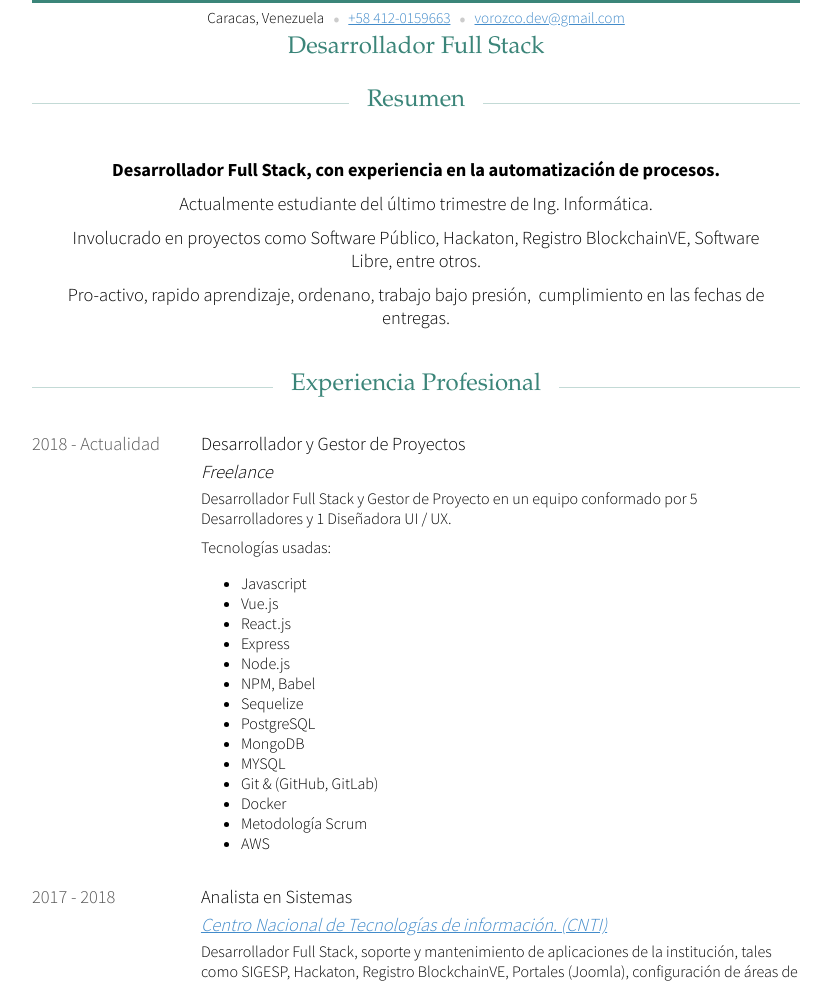
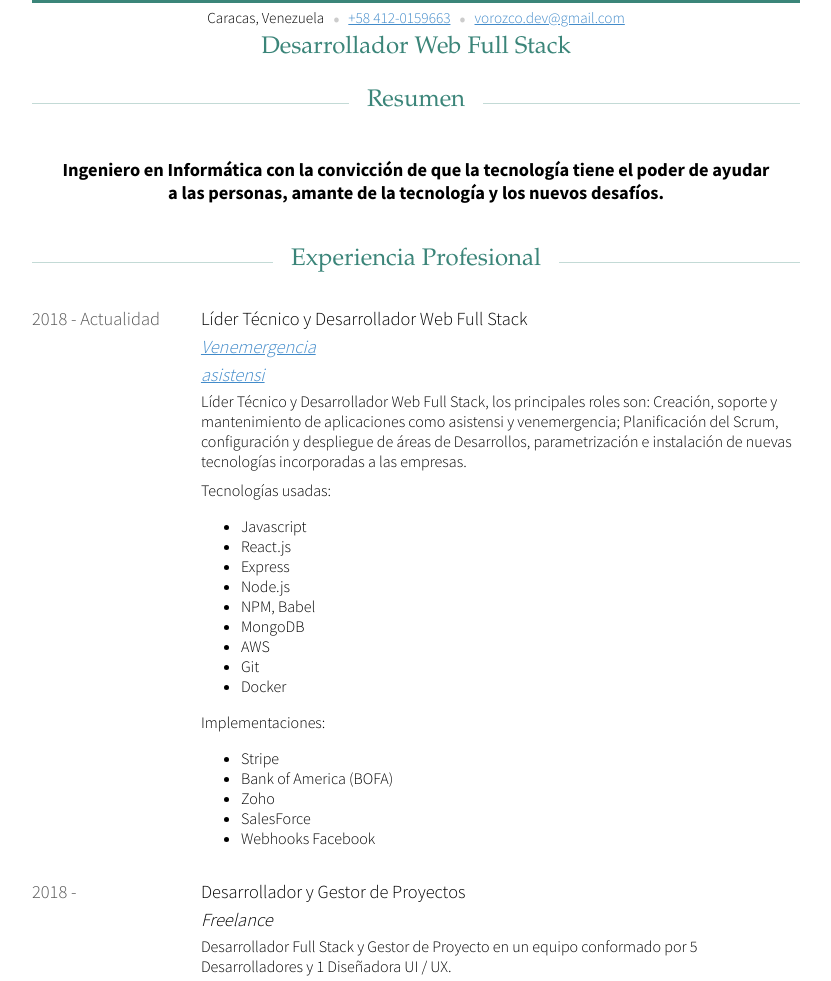
Before and after one commit to victororozco/victororozco.github.io, a plain HTML site: page index.html in a window 1280 px wide. Shown: the part 180-1161 px from the top of the page, without its empty margins (224-1055 px from the left). Drawn offline with Linux system fonts and the light colour scheme; a web font is replaced by a local one.

Commit message:
[IMP] Updated work info.

```diff
--- a/index.html
+++ b/index.html
@@ -47,7 +47,7 @@
             <div class="css-crop bg-cover" style="background-image:url(null);"></div>
           </div>
           <h2 class="title" data-bind="headline">
-            <span class="undefined needsclick" data-placeholder="Headline / current title" contenteditable="false">Desarrollador Full Stack</span>
+            <span class="undefined needsclick" data-placeholder="Headline / current title" contenteditable="false">Desarrollador Web Full Stack</span>
           </h2>
         </article>
       </section>
@@ -60,16 +60,7 @@
         </header>
         <article data-bind="content" class="">
           <div id="react-tinymce-1704842" class=" mce-content-body" spellcheck="true" placeholder="Description">
-            <p><strong>Desarrollador Full Stack, con experiencia en la automatización de procesos.</strong></p>
-            <p>Actualmente estudiante del último trimestre de Ing. Informática.</p>
-            <p>
-              <span>Involucrado en proyectos como Software Público, Hackaton, Registro BlockchainVE, Software Libre, entre otros.</span>
-            </p>
-            <p>
-              <span>
-                <span>Pro-activo, rapido aprendizaje, ordenano, trabajo bajo presión, &nbsp;cumplimiento en las fechas de entregas.</span>
-              </span>
-            </p>
+            <p><strong>Ingeniero en Informática con la convicción de que la tecnología tiene el poder de ayudar a las personas, amante de la tecnología y los nuevos desafíos.</strong></p>
           </div>
         </article>
       </section>
@@ -89,6 +80,66 @@
               </span>
               <span data-bind="end_date">
                 <span class="undefined needsclick" data-placeholder="YYYY" contenteditable="false">Actualidad</span>
+              </span>
+            </h6>
+          </div>
+
+          <div class="article-body">
+            <h4 data-bind="title">
+              <span class="undefined needsclick" data-placeholder="Job title" contenteditable="false">Líder Técnico y Desarrollador Web Full Stack</span>
+            </h4>
+
+            <a data-bind="organization_url" target="_blank" rel="nofollow" href="https://www.venemergencia.com">
+              <h5 data-bind="organization">
+                <span class="undefined needsclick" data-placeholder="Organization" contenteditable="false">Venemergencia</span>
+              </h5>
+            </a>
+            <a data-bind="organization_url" target="_blank" rel="nofollow" href="https://asistensi.com/">
+              <h5 data-bind="organization">
+                <span class="undefined needsclick" data-placeholder="Organization" contenteditable="false">asistensi</span>
+              </h5>
+            </a>
+
+            <div id="react-tinymce-1704844" class=" mce-content-body" spellcheck="true" placeholder="Description">
+              <p>Líder Técnico y Desarrollador Web Full Stack, los principales roles son: Creación, soporte y mantenimiento de aplicaciones como asistensi y venemergencia; Planificación del Scrum, configuración y despliegue de áreas de Desarrollos, parametrización e instalación de nuevas tecnologías incorporadas a las empresas.
+              </p>
+              <p>
+                <span>Tecnologías usadas:&nbsp;</span>
+              </p>
+              <ul>
+                <li>Javascript</li>
+                <li>React.js</li>
+                <li>Express</li>
+                <li>Node.js</li>
+                <li>NPM, Babel</li>
+                <li>MongoDB</li>
+                <li>AWS</li>
+                <li>Git</li>
+                <li>Docker</li>
+              </ul>
+              <p>
+                <span>Implementaciones:&nbsp;</span>
+              </p>
+              <ul>
+                <li>Stripe</li>
+                <li>Bank of America (BOFA)</li>
+                <li>Zoho</li>
+                <li>SalesForce</li>
+                <li>Webhooks Facebook</li>
+              </ul>
+            </div>
+
+          </div>
+        </article>
+
+        <article data-bind="contents" class="">
+          <div class="article-headings">
+            <h6 class="date-range">
+              <span data-bind="start_date">
+                <span class="undefined needsclick" data-placeholder="YYYY" contenteditable="false">2018</span>
+              </span>
+              <span data-bind="end_date">
+                <span class="undefined needsclick" data-placeholder="YYYY" contenteditable="false"></span>
               </span>
             </h6>
           </div>
@@ -293,9 +344,6 @@
                 <span class="undefined needsclick" data-placeholder="School name" contenteditable="false">Colegio Universitario de Caracas</span>
               </h5>
             </a>
-            <div id="react-tinymce-1704852" class=" mce-content-body" spellcheck="true" placeholder="Description">
-              <p>Actualmente en el último trimestre de la Carrera.&nbsp;</p>
-            </div>
           </div>
         </article>
       </section>
--- a/style.css
+++ b/style.css
@@ -712,17 +712,13 @@
     }
 
     .picture {
-      /* position: relative; */
+      position: absolute;
       border: 1px solid #333;
-      /* margin-left: 30%; */
-      margin-left: auto;
-      margin-right: auto;
-      width: 10em;
+      margin-left: 35%;
+      width: 6em;
     }
 
     .picture img {
-      margin-left: auto;
-      margin-right: auto;
-      width: 10em;
+      width: 6em;
     }
   }
```
